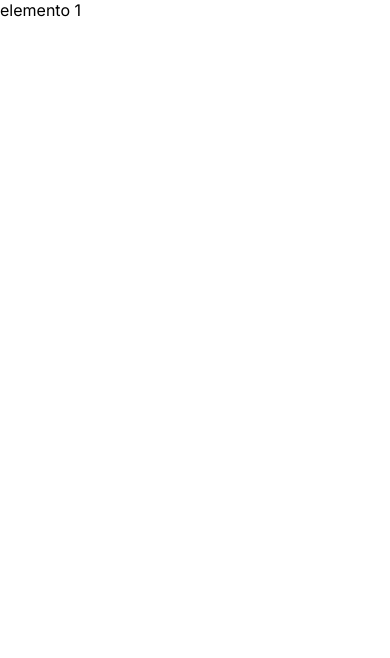
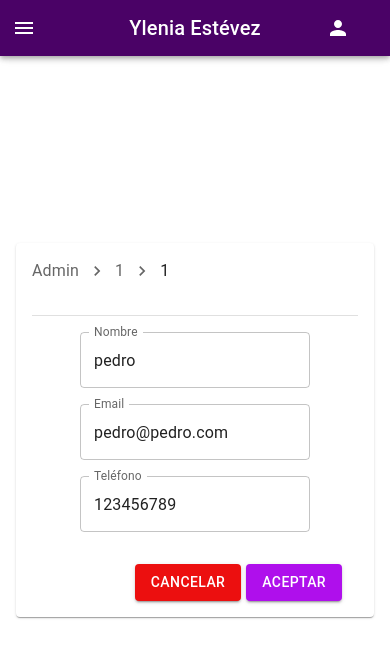
Before and after one commit to alvaroem17/nextreboot, a Next.js app: page /admin/1/1 in a window 390 px wide. Shown: the top 658 px of the page. Built offline with nearby package versions, Linux system fonts and the light colour scheme.

Commit message:
Mobile view completed-> adjust navbar depends on the autorization

```diff
--- /dev/null
+++ b/src/app/admin/[table]/[id]/id.module.css
@@ -0,0 +1,5 @@
+#content{
+    display: grid;
+    place-items: center;
+    height: 100vh;
+}
--- a/src/app/admin/[table]/[id]/page.js
+++ b/src/app/admin/[table]/[id]/page.js
@@ -1,10 +1,92 @@
+import { Box, Breadcrumbs, Button, Card, Divider, TextField, Typography } from "@mui/material";
+import { notFound } from "next/navigation";
+import NavigateNextIcon from '@mui/icons-material/NavigateNext';
+import Link from '@mui/material/Link';
+import Stack from '@mui/material/Stack'
+import style from './id.module.css'
 
 export default function Page({ params }) {
-    return (
-      <>
-        <main>
-          elemento {params.id}
-        </main>
-      </>
-    )
-  }
+  if (isNaN(params.id)) return notFound();
+
+  const cliente = {
+    _id: 1,
+    name: "pedro",
+    email: "pedro@pedro.com",
+    password: "pedro123",
+    phone: 123456789,
+  };
+
+  const breadcrumbs = [
+    <Link underline="hover" key="1" color="inherit" href="/admin">
+      Admin
+    </Link>,
+    <Link
+      underline="hover"
+      key="2"
+      color="inherit"
+      href={`/admin/${params.table}`}
+    >
+      {params.table}
+    </Link>,
+    <Typography key="3" color="text.primary">
+      {params.id}
+    </Typography>,
+  ]
+  return (
+    <>
+      <main className="container" id={style.content}>
+        <Card sx={{ marginTop: "1rem" }}>
+          <Box
+            sx={{
+              display: "flex",
+              justifyContent: "space-between",
+              padding: "1rem",
+            }}
+          >
+          <Stack spacing={2}>
+            <Breadcrumbs
+              separator={<NavigateNextIcon fontSize="small" />}
+              aria-label="breadcrumb"
+            >
+              {breadcrumbs}
+            </Breadcrumbs>
+          </Stack>
+          </Box>
+          <Divider sx={{ margin: "1rem" }} />
+          <Box
+            sx={{
+              display: "flex",
+              flexDirection: "column",
+              gap: "1rem",
+              padding: "0 2rem 1rem",
+              height: "max-content",
+            }}
+          >
+            <Box
+              sx={{ display: "flex", flexDirection: "column",justifyContent: "space-between", gap: "1rem", padding: "0 2rem 1rem"}}
+            >
+              <TextField label="Nombre" type="text" value={cliente.name}></TextField>
+              <TextField label="Email" type="email" value={cliente.email}></TextField>
+              <TextField label="Teléfono" type="tel" value={cliente.phone}></TextField>
+            </Box>
+            <Box sx={{ display: "flex", gap: "5px", justifyContent: "flex-end"}}>
+              <Button
+                variant="contained"
+                sx={{ backgroundColor: "#EC0F0F", color: "white" }}
+                href={`/admin/${params.table}`}
+              >
+                Cancelar
+              </Button>
+              <Button
+                variant="contained"
+                sx={{ backgroundColor: "#AF0FEC", color: "white" }}
+              >
+                Aceptar
+              </Button>
+            </Box>
+          </Box>
+        </Card>
+      </main>
+    </>
+  );
+}
--- /dev/null
+++ b/src/app/admin/admin.module.css
@@ -0,0 +1,5 @@
+#content{
+    display: grid;
+    place-items: center;
+    height: 90vh;
+}
--- a/src/app/admin/layout.js
+++ b/src/app/admin/layout.js
@@ -1,9 +1,11 @@
 
+import NavBar from '@/components/navBar/navBar'
 import './../globals.css'
 
 export default function HomeLayout({ children }) {
   return (
     <>
+        <NavBar/>
         {children}
     </>
   )
```
Also changed, not shown: src/app/admin/[table]/page.js (+46 -2 lines), src/app/admin/page.js (+14 -4 lines).
